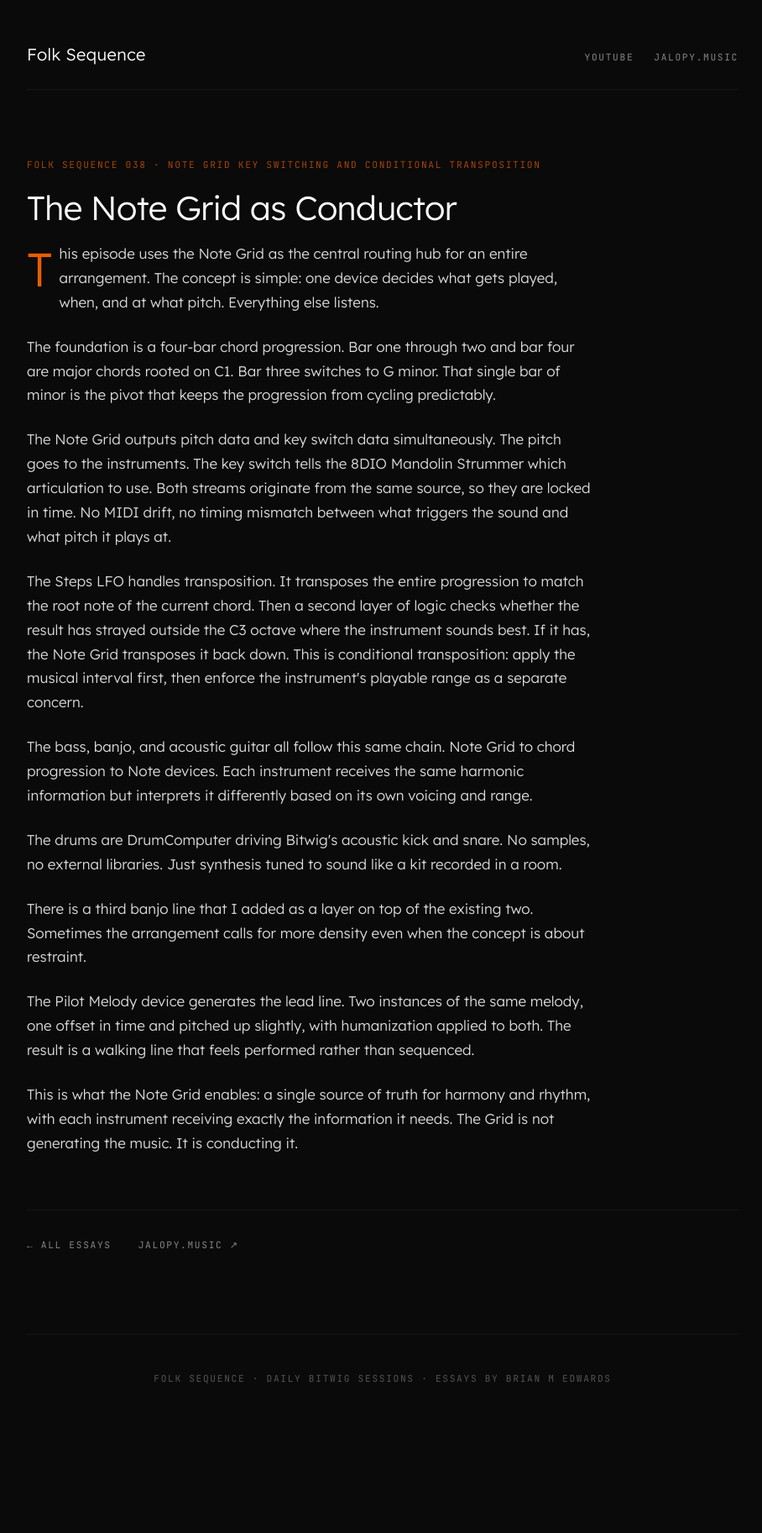
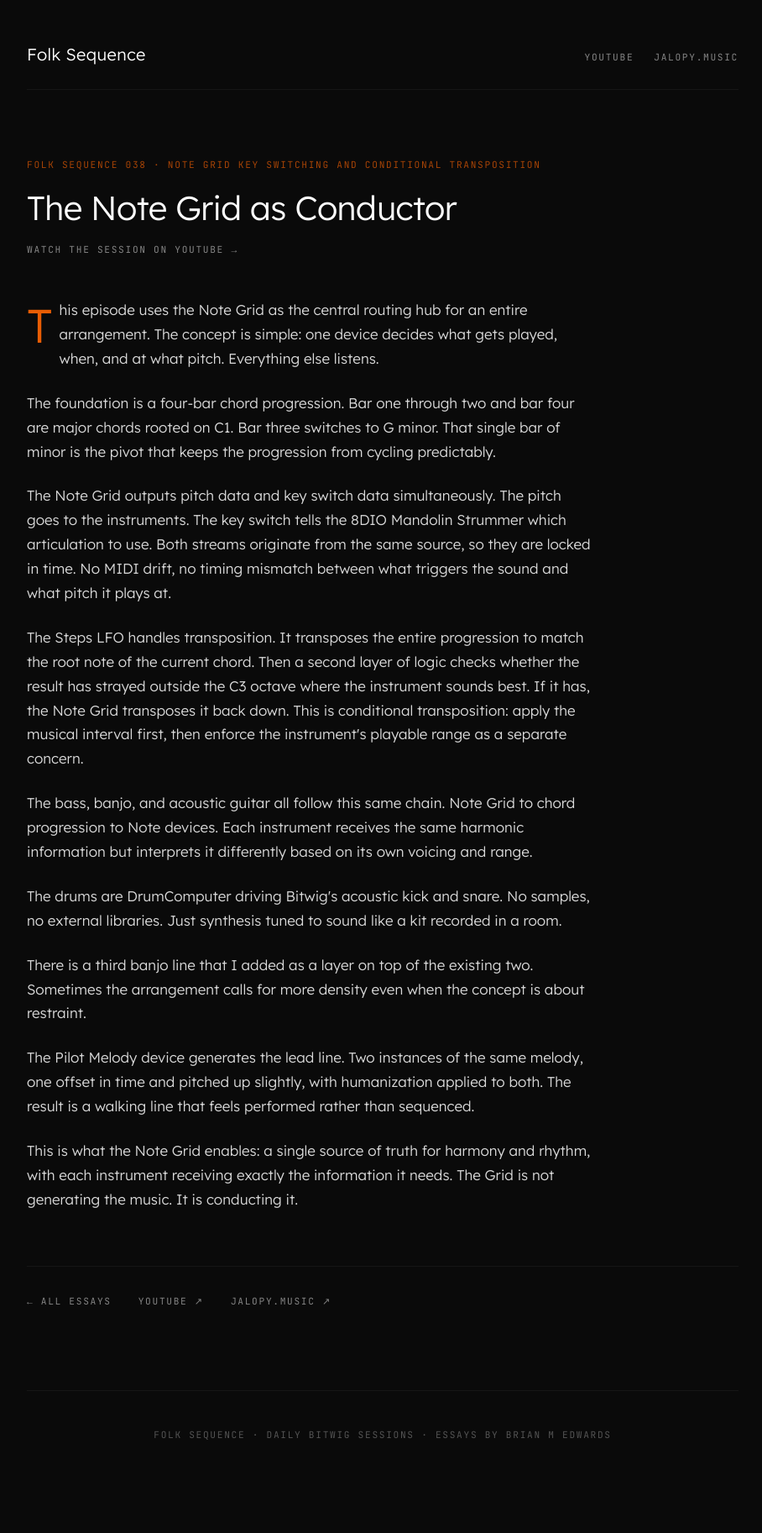
Before and after one commit to folk-sequence/folk-sequence.github.io, a Jekyll site: the page built from 038-the-note-grid-as-conductor.md, in a window 1280 px wide. Shown: the whole page at 84% size, without its empty margins (184-1092 px from the left). Built offline with Jekyll 4.4.1, drawn with Linux system fonts in a browser that asks for light colours; before the commit the page ends 1758 px from its top, so only the background shows below that; part of the change alters nothing that is shown.

Commit message:
Add YouTube link to 038-the-note-grid-as-conductor.md

```diff
--- a/038-the-note-grid-as-conductor.md
+++ b/038-the-note-grid-as-conductor.md
@@ -4,6 +4,7 @@ title: "The Note Grid as Conductor"
 episode: "038"
 topic: "Note Grid key switching and conditional transposition"
 description: "The Note Grid as Conductor — companion essay for Folk Sequence 038"
+youtube: "https://youtu.be/uX1R6_q2mB4"
 ---
 
 This episode uses the Note Grid as the central routing hub for an entire arrangement. The concept is simple: one device decides what gets played, when, and at what pitch. Everything else listens.
```
